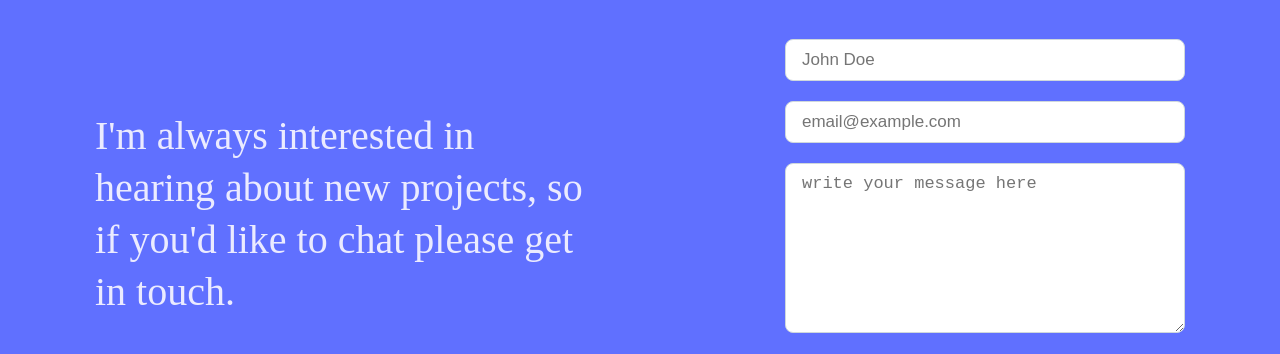
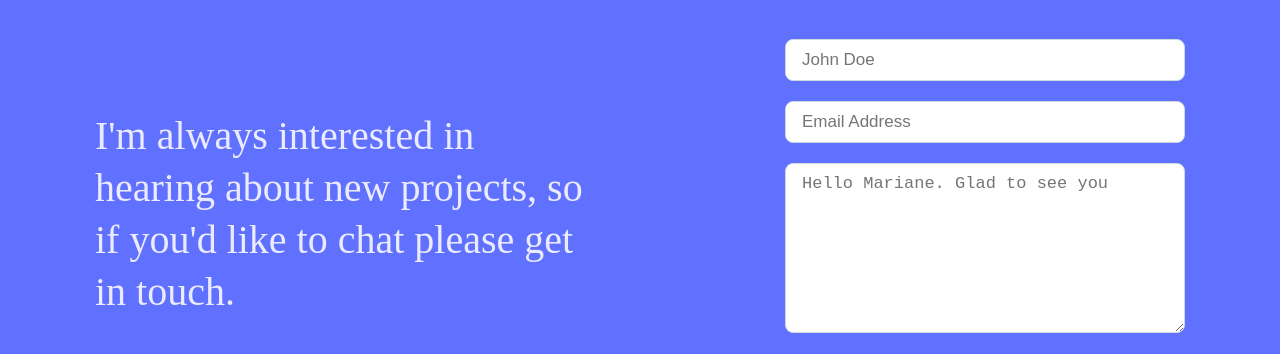
Before and after one commit to topeogunleye/contact-form-review, a website: page index.html in a window 1280 px wide. Shown: the part 6798-7152 px from the top of the page. Drawn offline with Linux system fonts and the light colour scheme.

Commit message:
Change placeholders to be the same as  design template

```diff
--- a/index.html
+++ b/index.html
@@ -314,14 +314,14 @@
           <input
             name="email"
             type="email"
-            placeholder="email@example.com"
+            placeholder="Email Address"
             aria-required="true"
             required
             pattern="^[a-z0-9]+@(.+)$"
           />
           <textarea
             name="message"
-            placeholder="write your message here"
+            placeholder="Hello Mariane. Glad to see you "
             maxlength="500"
             aria-required="true"
             required
```
